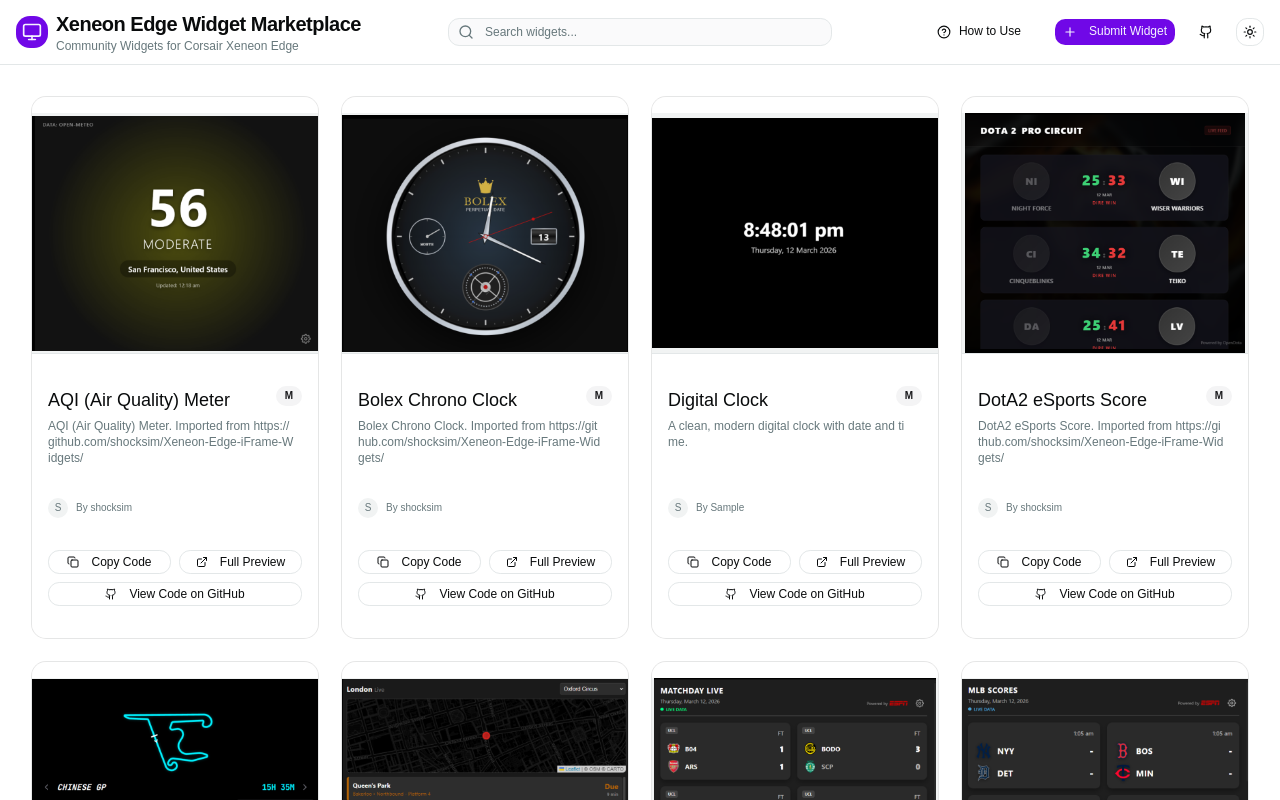
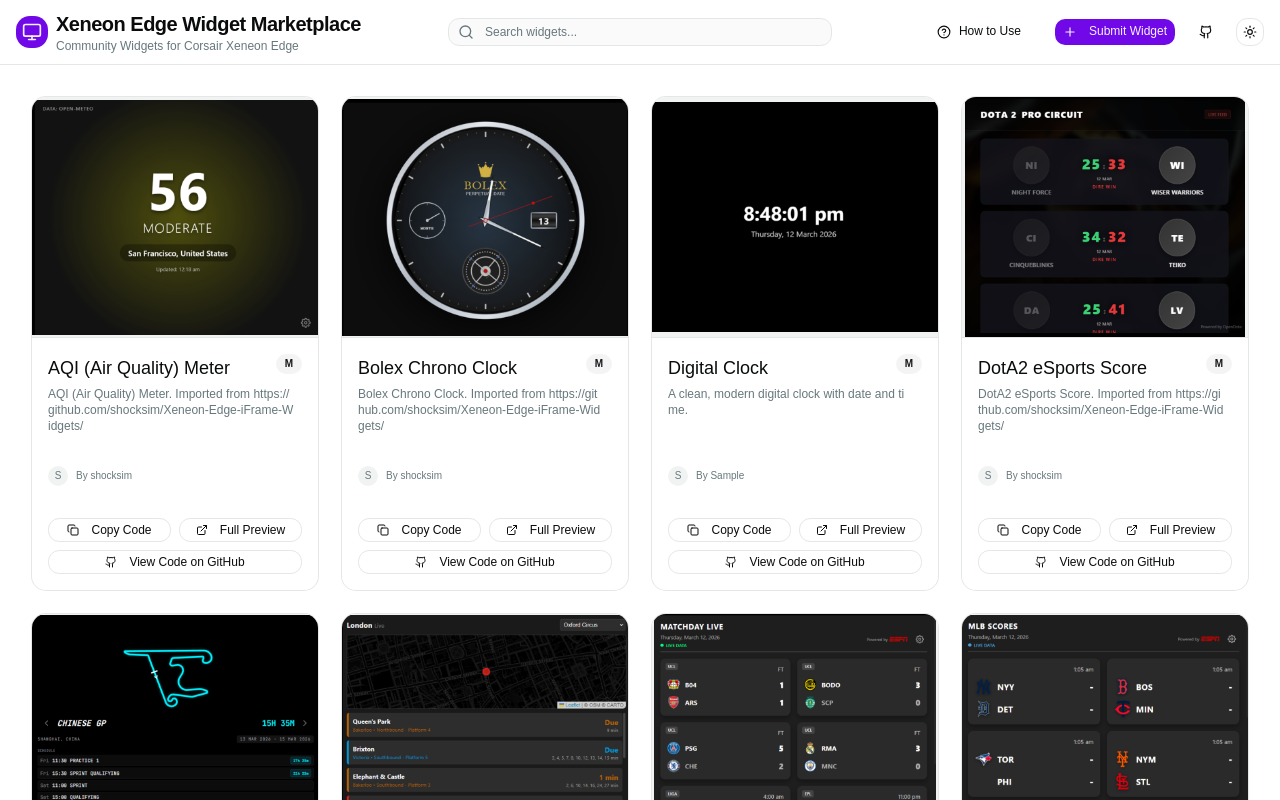
Before and after one commit to dillontkh/xeneon-edge-widget-marketplace, a React (Vite) app: page / in a window 1280 px wide. Shown: the top 800 px of the page. Built offline with nearby package versions, Linux system fonts and the light colour scheme.

Commit message:
style(ui): remove border and padding above widget thumbnails

```diff
--- a/src/App.tsx
+++ b/src/App.tsx
@@ -204,7 +204,7 @@
             const aspectClass = size === "XL" ? "aspect-[32/9]" : size === "L" ? "aspect-[2/1]" : "aspect-[1.185/1]";
 
             return (
-              <Card key={widget.id} className="group flex flex-col overflow-hidden border-border/50 bg-card/50 transition-all hover:border-primary/50 hover:shadow-lg">
+              <Card key={widget.id} className="group flex flex-col overflow-hidden pt-0 bg-card/50 transition-all hover:ring-primary/50 hover:shadow-lg">
                 <div className={`${aspectClass} relative overflow-hidden border-b bg-muted`}>
                   {/* Static Thumbnail (Priority) */}
                   {widget.thumbnailUrl ? (
@@ -220,7 +220,7 @@
                     </div>
                   )}
                 </div>
-              <CardHeader className="p-4">
+              <CardHeader className="p-4 pt-0">
                 <div className="flex items-start justify-between gap-2">
                   <CardTitle className="line-clamp-1 text-lg">{widget.metadata["widget-name"]}</CardTitle>
                   <Badge variant="secondary" className="text-[10px] font-bold">
--- a/src/components/ui/card.tsx
+++ b/src/components/ui/card.tsx
@@ -12,7 +12,7 @@
       data-slot="card"
       data-size={size}
       className={cn(
-        "group/card flex flex-col gap-4 overflow-hidden rounded-lg bg-card py-4 text-xs/relaxed text-card-foreground ring-1 ring-foreground/10 has-[>img:first-child]:pt-0 data-[size=sm]:gap-3 data-[size=sm]:py-3 *:[img:first-child]:rounded-t-lg *:[img:last-child]:rounded-b-lg",
+        "group/card flex flex-col gap-4 overflow-hidden rounded-lg bg-card text-xs/relaxed text-card-foreground ring-1 ring-foreground/10 has-[>img:first-child]:pt-0 data-[size=sm]:gap-3 *:[img:first-child]:rounded-t-lg *:[img:last-child]:rounded-b-lg",
         className
       )}
       {...props}
```
